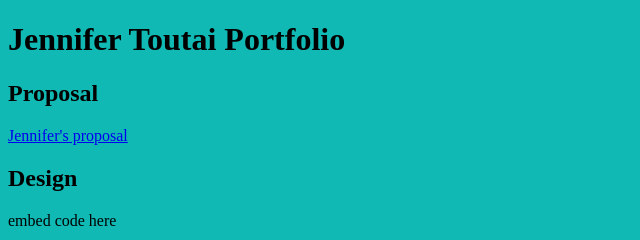
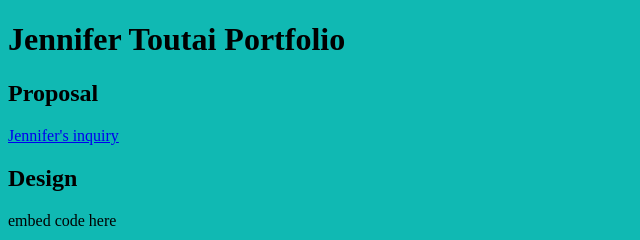
Before and after one commit to DTE-WGHS/portfolio-jtoutai, a plain HTML site: page index.html in a window 1280 px wide. Shown: the top 240 px of the page, 0-640 px from the left. Drawn offline with Linux system fonts and the light colour scheme.

Commit message:
Update index.html

```diff
--- a/index.html
+++ b/index.html
@@ -9,7 +9,7 @@
 <body>
 	<H1>Jennifer Toutai Portfolio</H1>
 	<h2>Proposal</h2>
-	<p><a href="https://drive.google.com/file/d/1Ka0sVOCAbL_yOoeIjxV-3VJhKnL2cNnS/view?usp=sharing">Jennifer's proposal</a></p>
+	<p><a href="https://drive.google.com/file/d/1Ka0sVOCAbL_yOoeIjxV-3VJhKnL2cNnS/view?usp=sharing">Jennifer's inquiry</a></p>
 	<h2>Design</h2>
 	<p>embed code here</p>
 	<h2>Outcome</h2>
```
